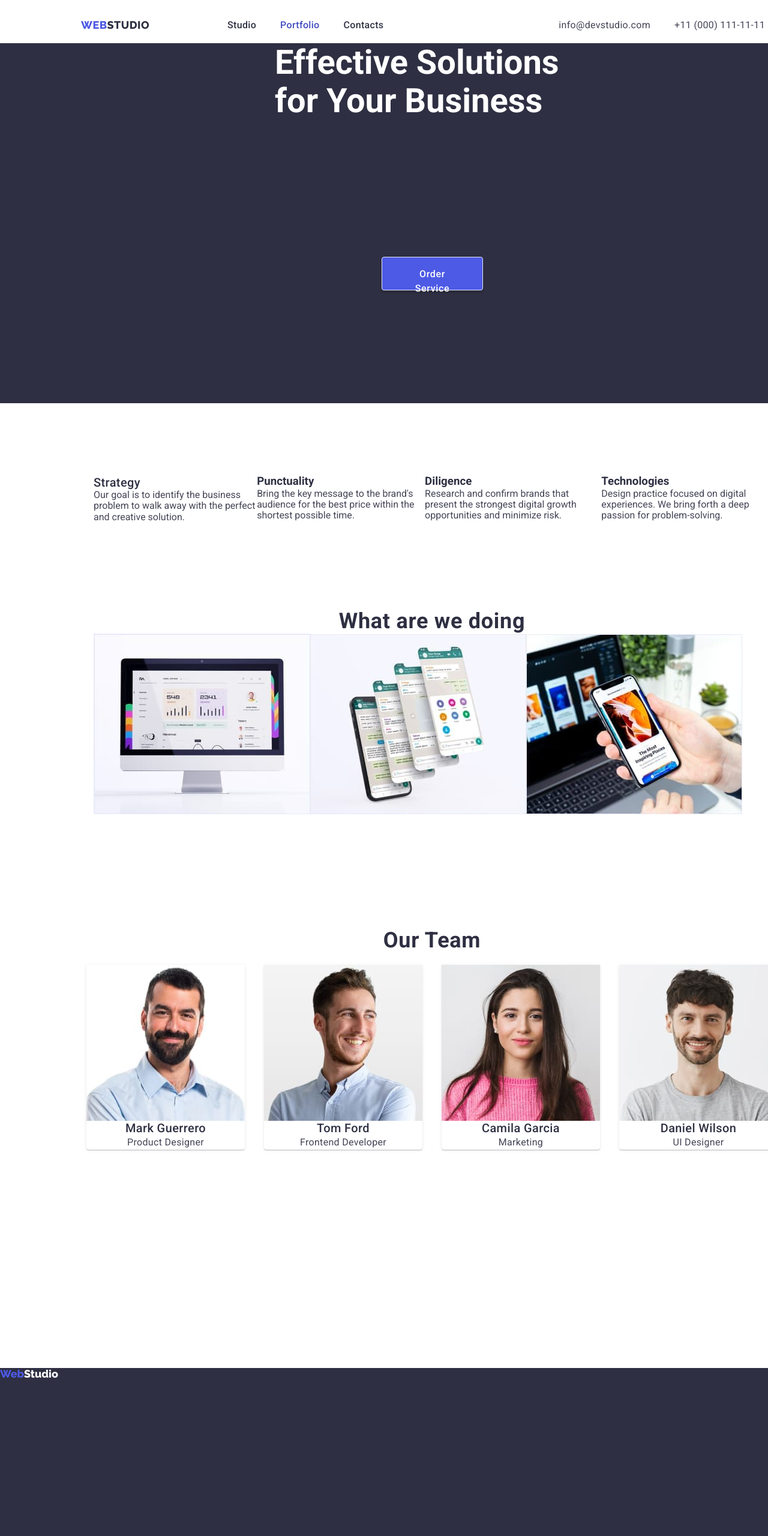
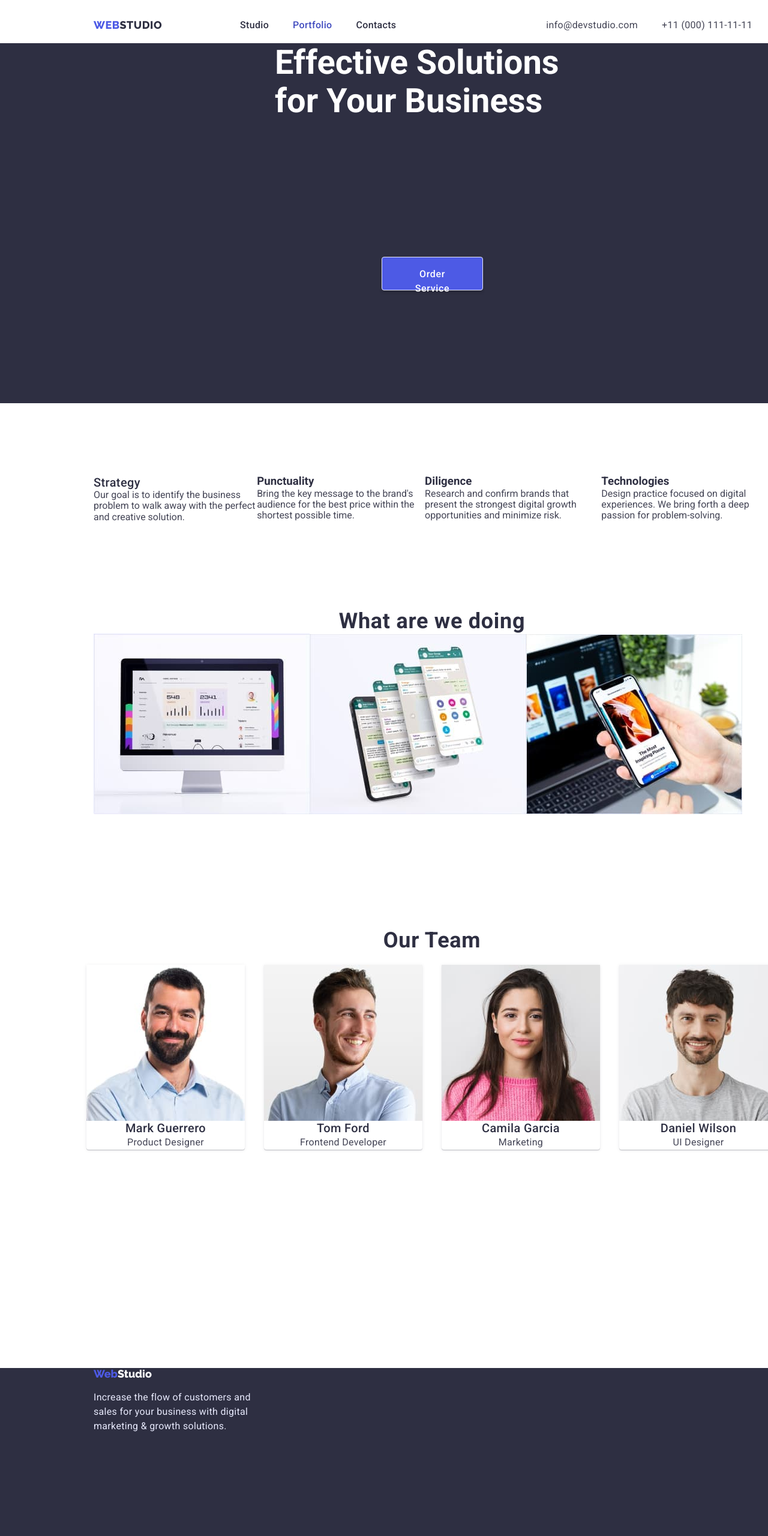
Before and after one commit to Paskudas/goit-markup-hw-03, a plain HTML site: page index.html in a window 1280 px wide. Shown: the top 2560 px of the page at 60% size. Drawn offline with nearby package versions, Linux system fonts and the light colour scheme.

Commit message:
+container

```diff
--- a/css/styles.css
+++ b/css/styles.css
@@ -32,12 +32,7 @@ body {
     --active-color: #404BBF;
     --accent-color: #4D5AE5;
 }
-.container {
-    width: 100%;
-    max-width: 1158px;
-    padding: 0 15px;
-    margin: 0 auto;
-}
+
 .list {
     list-style: none;
 }
@@ -63,11 +58,10 @@ body {
 }
 .container {
   width: 100%;
-  max-width: 1200px;
-  padding-left: 15px;
-  padding-right: 15px;
+  max-width: 1158px;
+  padding: 0 15px;
   margin: 0 auto;
-  outline: 2px;
+  /*outline: 2px;*/
 }
 .header-container {
   display: flex;
@@ -227,6 +221,7 @@ body {
     height: 310px;
     top: 2280px;
     background-color: #2E2F42;
+
 }
 /*text*/
 .textcolor {
@@ -276,12 +271,12 @@ body {
     line-height: 1,5;
 }
 .footertext{
-    position: absolute;
-    width: 264px;
-    height: 72px;
-    top: 2418px;
-    left: 156px;
     color: #E7E9FC;
+    font-size: 16px;
+    line-height: 1.5;
+    letter-spacing: 0.02em;
+    max-width: 264px;
+    margin-top: 16px;
 }
 /*buttom*/
 .indexbtn {
--- a/index.html
+++ b/index.html
@@ -43,13 +43,14 @@
     <main>
         <!--Section 1 + Buttom-->
         <section class="mainindex backgroundsection">
-        <div>
+        <div class="container">
         <h1 class="effstext">Effective Solutions for Your Business</h1>
         <button class="indexbtn" type="button">Order Service</button>
         </div>
         </section>
         <!--Section 2 Features-->
         <section>
+        <div class="container">
             <h2 class="visually-hidden">Features</h2>
             <ul class="list features">
                 <li>
@@ -69,8 +70,10 @@
                     <p>Design practice focused on digital experiences. We bring forth a deep passion for problem-solving.</p>
                 </li>
             </ul>
+        </div>
         </section>
         <!--Section 3 WAWED-->
+        <div class="container">
             <section class="wawd">
                 <h2 class="texth2">What are we doing</h2>
                 <ul class="list wawd2">
@@ -85,8 +88,10 @@
                 </li>
                 </ul>
             </section>
+        </div>
         <!--Section 4 OurTeam-->
         <section class="ourteam">
+           <div class="container">
                 <h2  class="texth2">Our Team</h2>
                 <ul class="list ourteam2">
                     <li class="ourteam3">
@@ -110,14 +115,17 @@
                         <p class="textp">UI Designer</p>
                     </li>
                 </ul>
+           </div>
         </section>
     </main>
     <footer class="backgroundfooter">
+        <div class="container">
             <!--Logo-->
             <a class="logoweb" href="./index.html">Web<span class="logostudiofooter">Studio</span></a>
             <p class="footertext">
             Increase the flow of customers and sales for your business with digital marketing & growth solutions.
             </p>
+        </div>
     </footer>
     </div>
 </body>
```
Also changed, not shown: portfolio.html (+4 -0 lines). Lines whose indentation alone changed are shown as unchanged.
